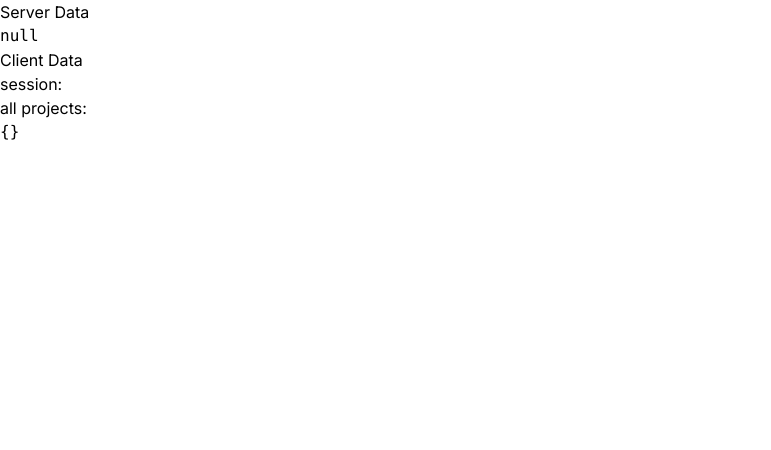
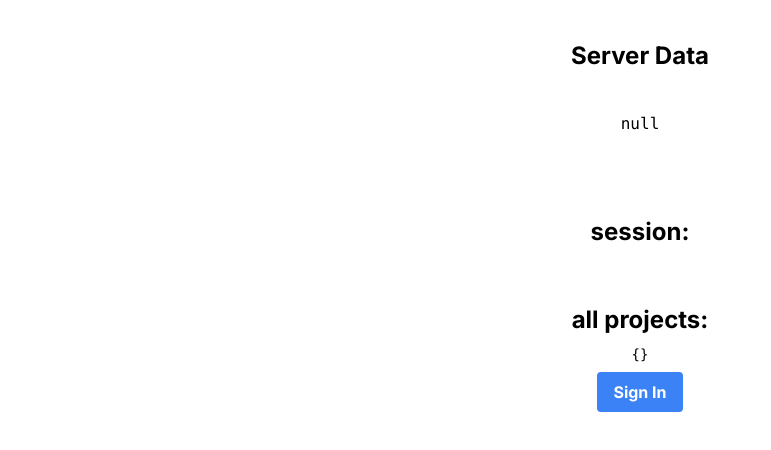
Before and after one commit to Versayce/todoit, a Next.js app: page / in a window 1280 px wide. Shown: the top 450 px of the page, without its empty margins (0-771 px from the left). Built offline with nearby package versions, Linux system fonts and the light colour scheme; no server answers.

Commit message:
updated json formatting for frontend testing

```diff
--- a/src/app/page.tsx
+++ b/src/app/page.tsx
@@ -1,17 +1,14 @@
-import Image from 'next/image';
 import { getServerSession } from 'next-auth';
 import { authOptions } from './api/auth/[...nextauth]/options';
-import { getToken } from 'next-auth/jwt';
 import { User } from './userInfo';
 
 export default async function Home() {
 	const session = await getServerSession(authOptions);
 
 	return (
-		<main>
-			<div>Server Data</div>
-			<pre>{JSON.stringify(session)}</pre>
-			<div>Client Data</div>
+		<main className="flex flex-col items-center justify-center gap-10">
+			<h1 className='text-2xl font-bold mt-10'>Server Data</h1>
+			<pre>{JSON.stringify(session, null, '    ')}</pre>
 			<User />
 		</main>
 	) as JSX.Element;
--- a/src/app/userInfo.tsx
+++ b/src/app/userInfo.tsx
@@ -1,15 +1,18 @@
 'use client';
 
-import { useSession } from 'next-auth/react';
+import { signOut, useSession } from 'next-auth/react';
 import { useAppSelector } from '@/lib/store';
 import { fetchAllProjects } from '@/lib/features/project/projectThunks';
 import { useAppDispatch } from '@/lib/hooks';
 import { useEffect } from 'react';
+import { useRouter } from 'next/navigation';
+
 
 export const User = () => {
 	const { data: session } = useSession();
 	const projects = useAppSelector((state) => state.project.allProjects);
 	const dispatch = useAppDispatch();
+	const router = useRouter();
 
 	useEffect(() => {
 		if (session?.user) {
@@ -18,11 +21,17 @@ export const User = () => {
 	}, [session?.user.id]);
 
 	return (
-		<div>
-			<h1>session:</h1>
-			<pre>{JSON.stringify(session?.user)}</pre>
-			<h1>all projects:</h1>
-			<pre>{JSON.stringify(projects)}</pre>
+		<div className="flex flex-col items-center justify-center gap-2">
+			<h1 className="text-2xl font-bold mt-10">session:</h1>
+			<pre className="text-sm">{JSON.stringify(session?.user, null, '    ')}</pre>
+
+			<h1 className="text-2xl font-bold mt-10">all projects:</h1>
+			<pre className="text-sm">{JSON.stringify(projects, null, '    ')}</pre>
+
+			{session && <button className="bg-blue-500 hover:bg-blue-700 text-white font-bold py-2 px-4 rounded focus:outline-none focus:shadow-outline" onClick={() => signOut()}>Sign Out</button>}
+			{!session && <button className="bg-blue-500 hover:bg-blue-700 text-white font-bold py-2 px-4 rounded focus:outline-none focus:shadow-outline" onClick={() => {
+				router.push('/signin');
+			}}>Sign In</button>}
 		</div>
 	) as JSX.Element;
 };
```
